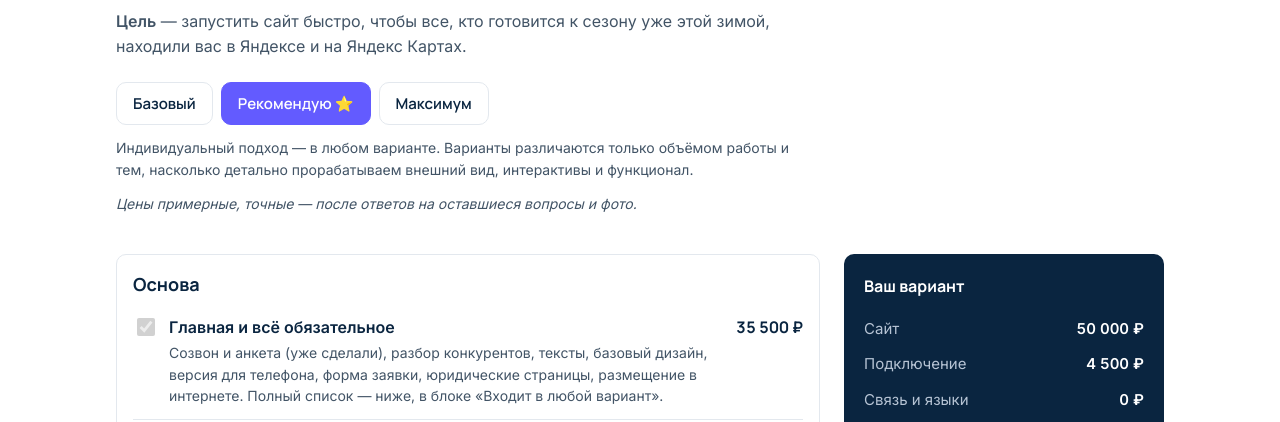
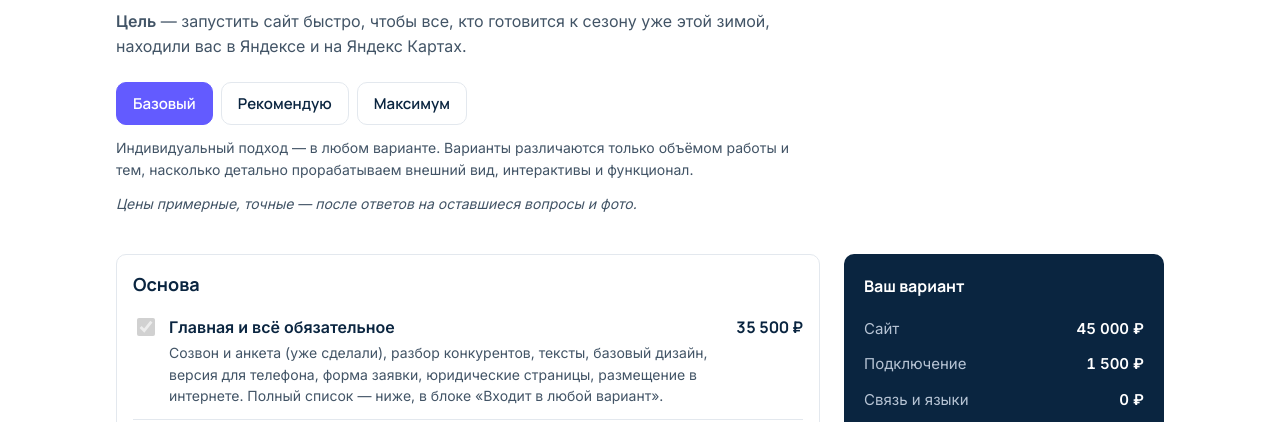
Before and after one commit to varnamaria/offers, a plain HTML site: page varzuga/index.html in a window 1280 px wide. Shown: the part 217-639 px from the top of the page. Drawn offline with Linux system fonts and the light colour scheme.

Commit message:
Варзуга: обновление конструктора цен
Co-Authored-By: Claude Opus 5.5 <noreply@anthropic.com>

```diff
--- a/varzuga/index.html
+++ b/varzuga/index.html
@@ -99,7 +99,7 @@
     <p><b>Цель</b> — запустить сайт быстро, чтобы все, кто готовится к сезону уже этой зимой, находили вас в Яндексе и на Яндекс Картах.</p>
     <div class="presets" role="group" aria-label="Готовые варианты">
       <button type="button" data-preset="min">Базовый</button>
-      <button type="button" data-preset="rec">Рекомендую ⭐</button>
+      <button type="button" data-preset="rec">Рекомендую</button>
       <button type="button" data-preset="max">Максимум</button>
     </div>
     <p class="note">Индивидуальный подход — в любом варианте. Варианты различаются только объёмом работы и тем, насколько детально прорабатываем внешний вид, интерактивы и функционал.</p>
@@ -285,8 +285,8 @@ async function copyMsg(){
 box('bCopy').addEventListener('click', copyMsg);
 // MAX не принимает готовый текст в ссылке: копируем текст и открываем чат с Марией
 box('bMax').addEventListener('click', copyMsg);
-// по умолчанию — рекомендуемый
-for (const it of all) if (!it.locked) box(it.id).checked = PRESETS.rec.includes(it.id);
+// по умолчанию — базовый
+for (const it of all) if (!it.locked) box(it.id).checked = PRESETS.min.includes(it.id);
 recalc();
 </script>
 
```
